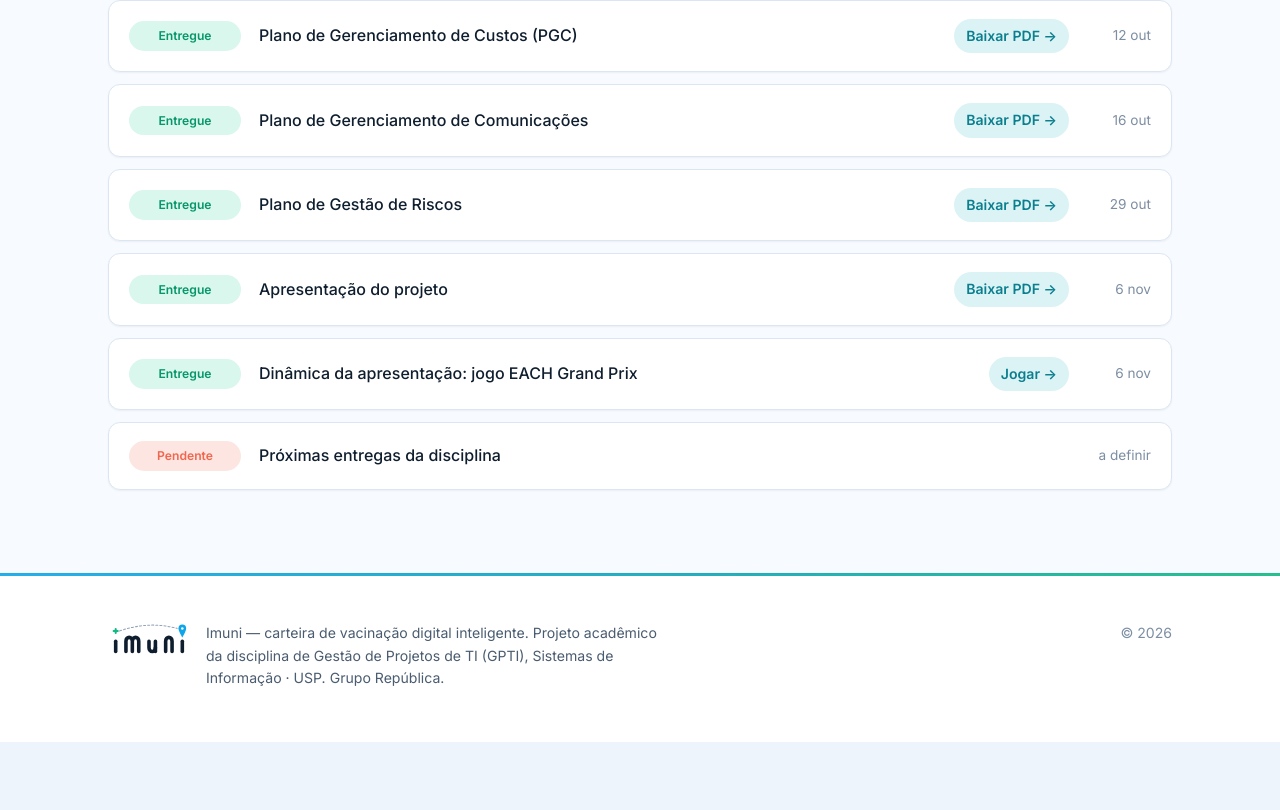
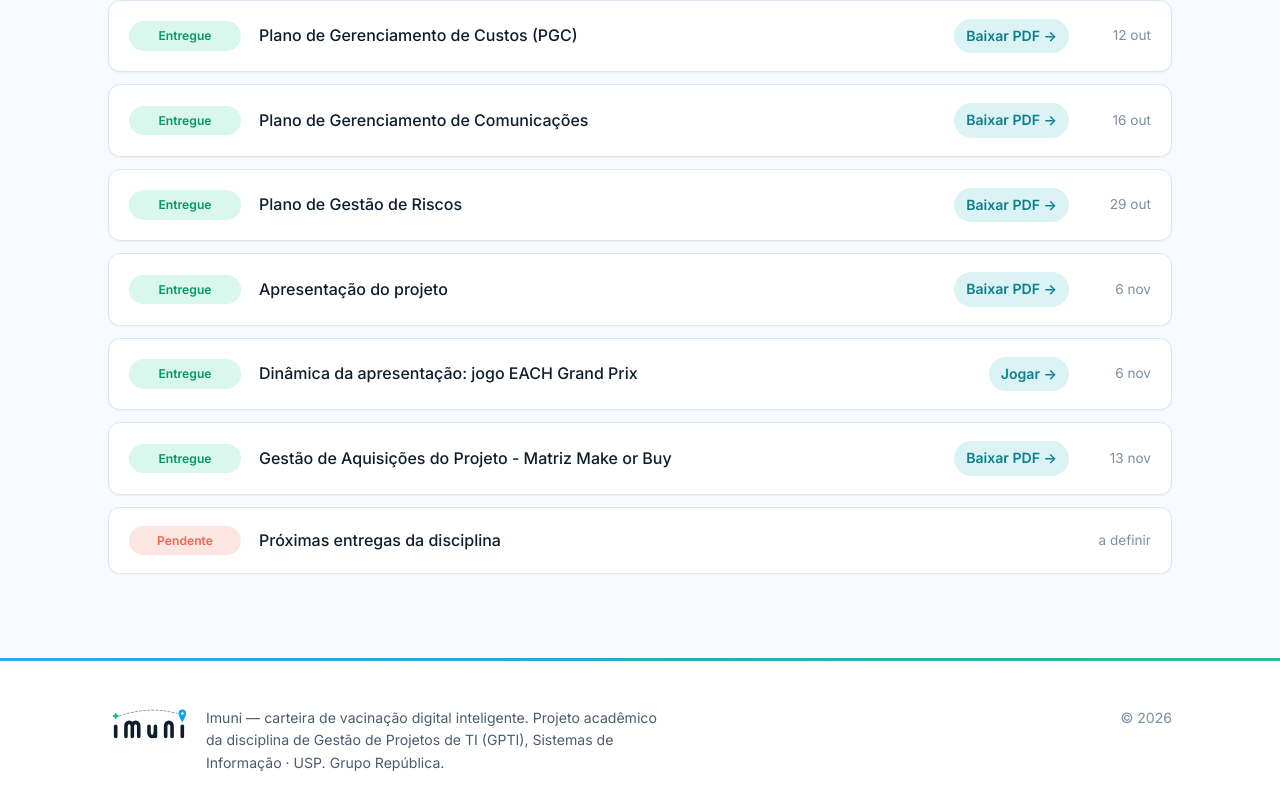
Before and after one commit to aguiar-diego/imuni, a React (Vite) app: page / in a window 1280 px wide. Shown: the part 5507-6317 px from the top of the page. Before the commit the page ends 6249 px from the top, so only its background shows below. Built offline with nearby package versions, Linux system fonts and the light colour scheme.

Commit message:
Adiciona Gestão de Aquisições ao site

```diff
--- a/src/components/Documentos.jsx
+++ b/src/components/Documentos.jsx
@@ -91,6 +91,13 @@ const DOCUMENTOS = [
     acao: 'Jogar',
   },
   {
+    nome: 'Gestão de Aquisições do Projeto - Matriz Make or Buy',
+    data: '13 nov',
+    status: 'entregue',
+    href: `${BASE}docs/GAP.pdf`,
+    acao: 'Baixar PDF',
+  },
+  {
     nome: 'Próximas entregas da disciplina',
     data: 'a definir',
     status: 'pendente',
```
Also changed, not shown: 1 other file (tests, documents, lock files or other folders).
